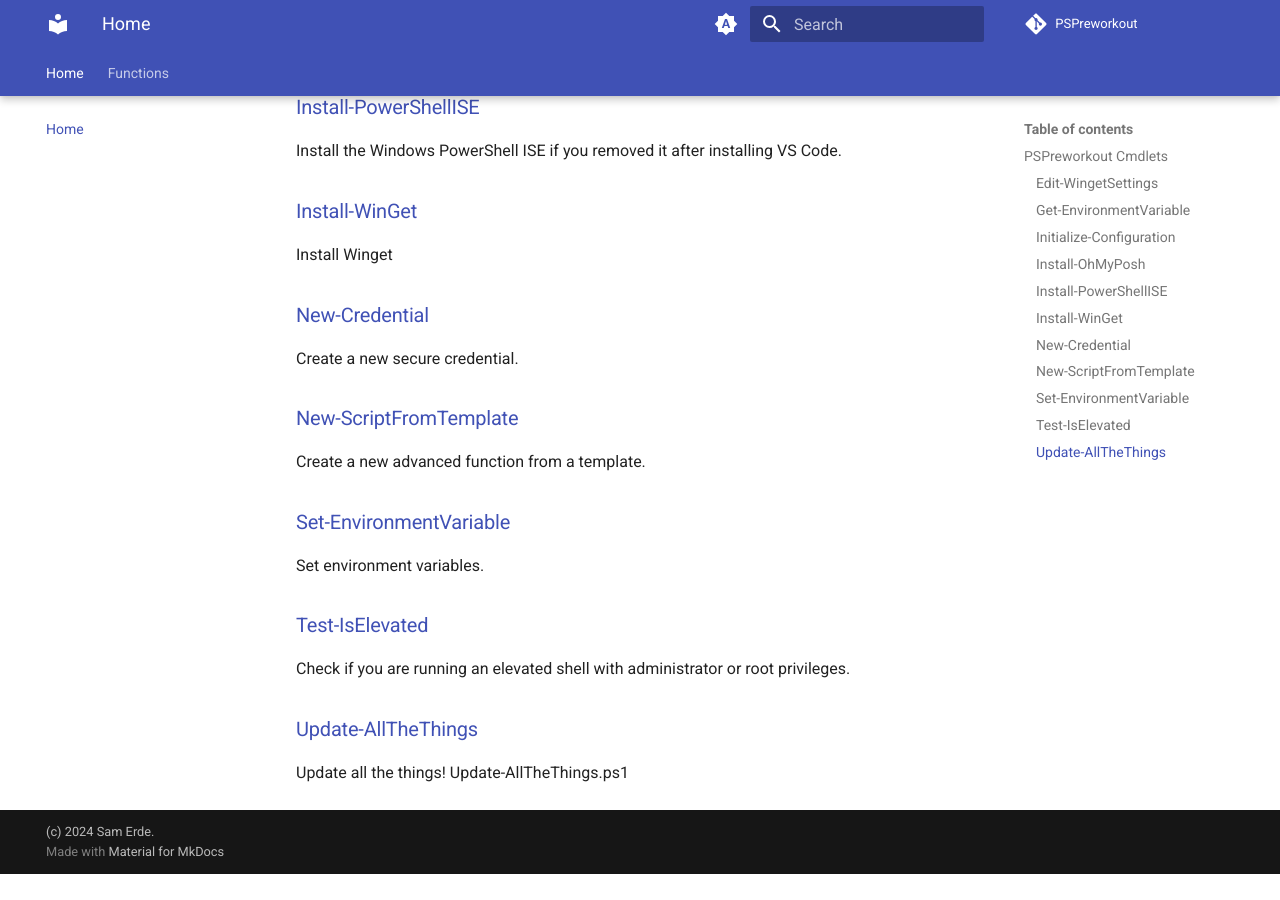
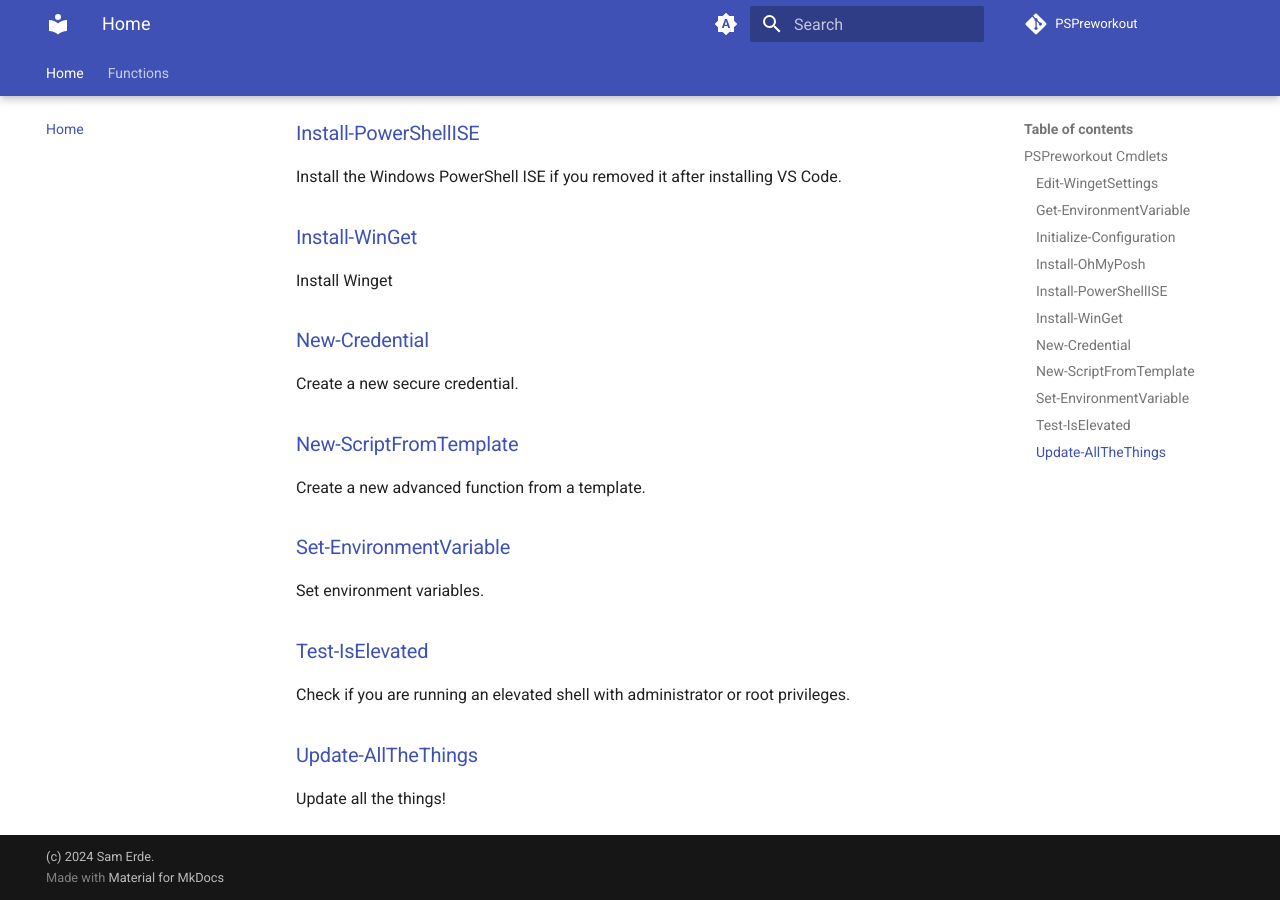
Before and after one commit to SamErde/PSPreworkout, an MkDocs documentation site: the page built from docs/index.md, in a window 1280 px wide and 900 px high, scrolled down 1193 px. Built offline with MkDocs 1.6.1 and Material for MkDocs 9.7.7, drawn with Linux system fonts in a browser that asks for light colours; comment, search, counter and statistics services are not loaded; before the commit the page ends 2067 px from its top, so only the background shows below that.

Commit message:
Update index.md

```diff
--- a/docs/index.md
+++ b/docs/index.md
@@ -20,6 +20,7 @@ A special mix of tools (and experiments) to help jump start your PowerShell sess
 <!-- badges-end -->
 &nbsp;
 <img src="https://raw.githubusercontent.com/SamErde/PSPreworkout/main/media/PSPreworkout-Animated-Logo-170.png" alt="PSPreworkout logo. (Image generated by Microsoft Designer.)" width="400" />
+&nbsp;
 
 ## PSPreworkout Cmdlets
 
@@ -54,4 +55,4 @@ Set environment variables.
 Check if you are running an elevated shell with administrator or root privileges.
 
 ### [Update-AllTheThings](Update-AllTheThings.md)
-Update all the things! Update-AllTheThings.ps1
+Update all the things!
```
